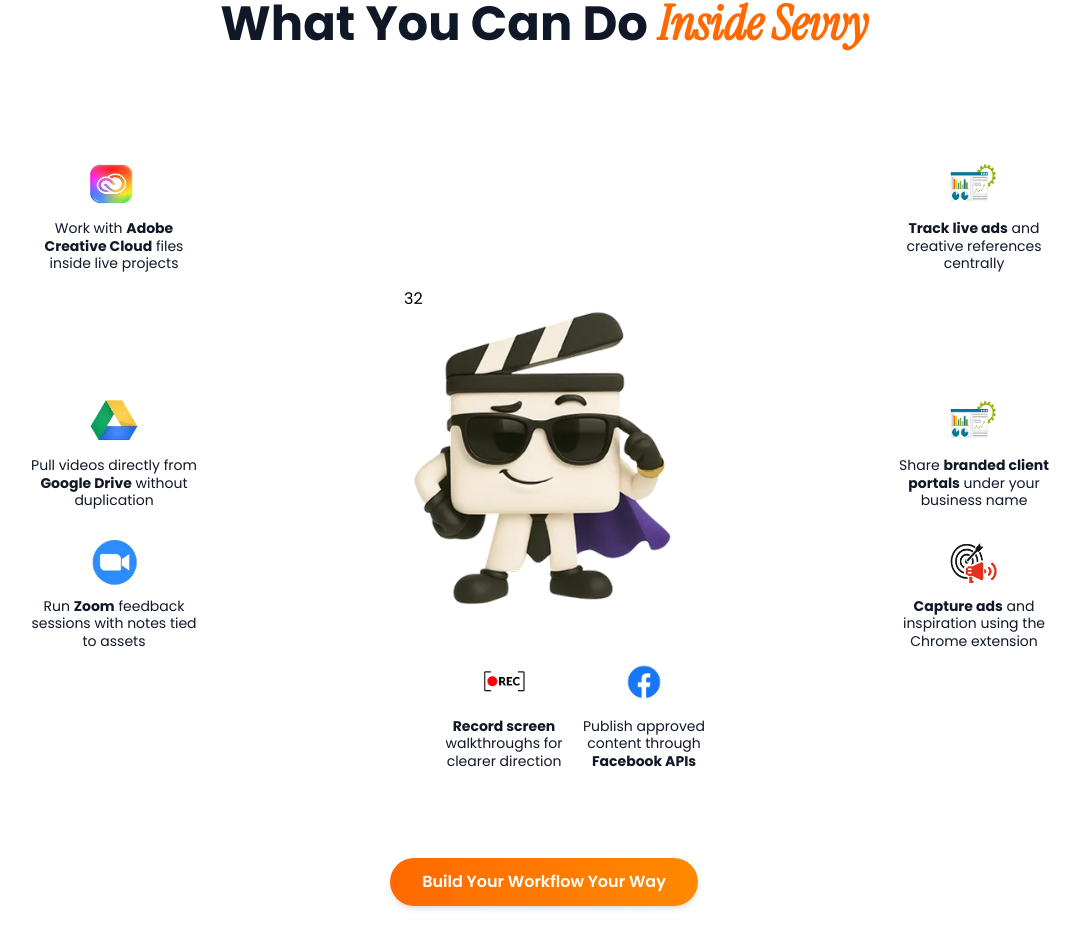
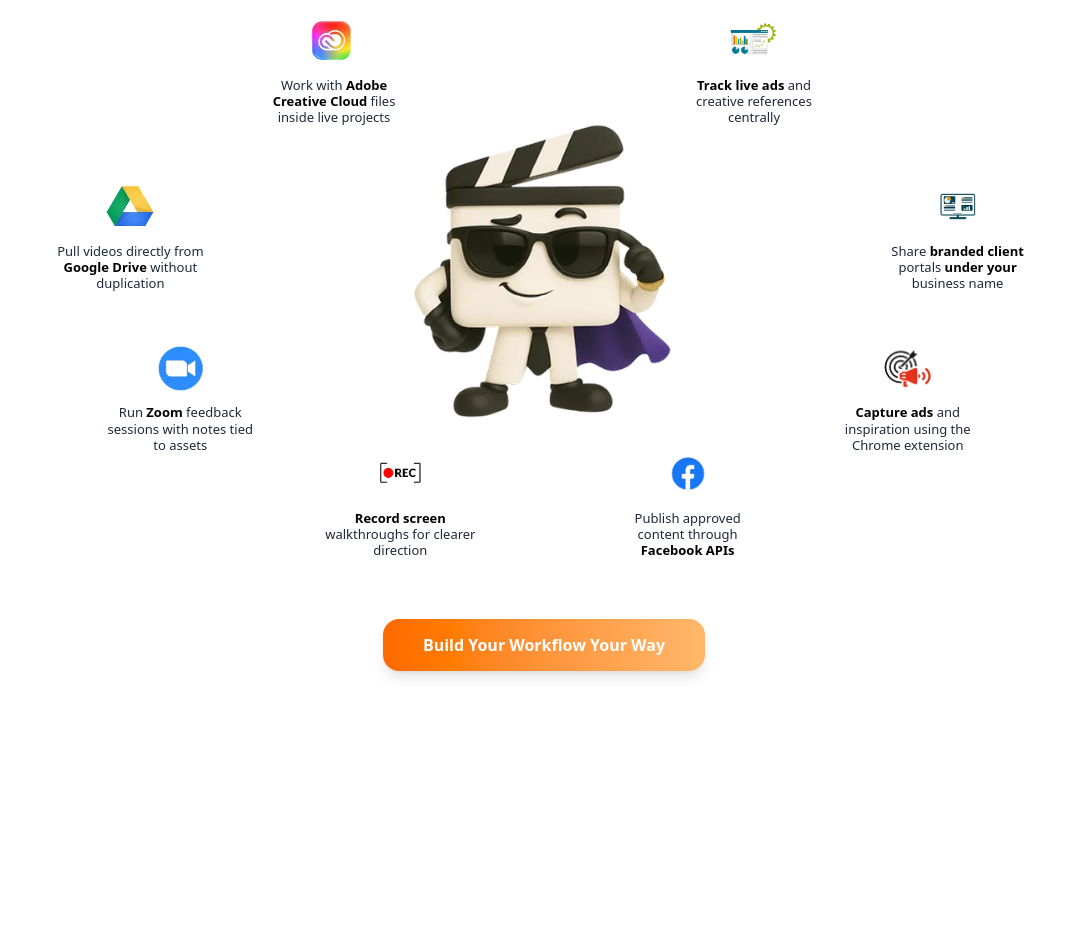
Before and after one commit to alihussnain1122/Sevvy, a React (Vite) app: page /how-it-works in a window 1280 px wide. Shown: the part 5796-6744 px from the top of the page, without its empty margins (96-1176 px from the left). After the commit the page ends 6483 px from the top, so only its background shows below. Built offline with nearby package versions, Linux system fonts and the light colour scheme; the HTML template or start-up script is replaced by a standard one; a web font is replaced by a local one.

Commit message:
update page-2

```diff
--- a/src/components/Works/Inside.jsx
+++ b/src/components/Works/Inside.jsx
@@ -1,136 +1,79 @@
 import React from "react";
 
 const Inside = () => {
+  // Image ke mutabiq exact angles
+  const items = [
+    { img: "/HowItWorks/Inside/adobe.webp", label: "Work with **Adobe**\n**Creative Cloud** files\ninside live projects", angle: 240 }, // Top Left
+    { img: "/HowItWorks/Inside/analytics.webp", label: "**Track live ads** and \ncreative references\n centrally", angle: 300 }, // Top Right
+    { img: "/HowItWorks/Inside/drive.webp", label: "Pull videos directly from \n**Google Drive** without \nduplication", angle: 190 }, // Mid Left
+    { img: "/HowItWorks/Inside/dashboard.webp", label: "Share **branded client \nportals** under your \nbusiness name", angle: -10 }, // Mid Right (Slightly above center)
+    { img: "/HowItWorks/Inside/zoom.webp", label: "Run **Zoom** feedback \nsessions with notes tied \nto assets", angle: 150 }, // Bottom Left
+    { img: "/HowItWorks/Inside/advertising.webp", label: "**Capture ads** and \ninspiration using the \nChrome extension", angle: 30 },  // Bottom Right
+    { img: "/HowItWorks/Inside/record.webp", label: "**Record screen** \nwalkthroughs for clearer \ndirection", angle: 110 },      // Bottom Mid-Left
+    { img: "/HowItWorks/Inside/facebook.webp", label: "Publish approved \ncontent through \n**Facebook APIs**", angle: 70 },        // Bottom Mid-Right
+  ];
+
+  // Oval shape settings
+  const radiusX = 420; // Width of the oval
+  const radiusY = 240; // Height of the oval (Kam karne se shape flat oval banegi)
+
   return (
-    <section className="w-full py-24">
-      <div className="max-w-6xl mx-auto px-6">
-
-        {/* Heading */}
-        <h2 className="text-4xl md:text-5xl font-bold text-gray-900 text-center mb-20">
-          What You Can Do <span className="italic text-orange-500 font-Instrument">Inside Sevvy</span>
+    <section className="w-full py-4 bg-white overflow-hidden font-sans">
+      <div className="max-w-7xl mx-auto px-6">
+        <h2 className="text-2xl md:text-4xl text-gray-900 text-center mb-24">
+          What You Can Do <span className="italic text-orange-300 font-Instrument">Inside Sevvy</span>
         </h2>
 
-        {/* Main Content Area - Desktop */}
-        <div className="hidden md:block relative w-full min-h-[650px]">
 
-          {/* Center Mascot */}
-          <div className="absolute top-1/2 left-1/2 -translate-x-1/2 -translate-y-1/2 z-10">32
+        {/* Responsive Oval Layout (Always visible, scales for mobile) */}
+        <div className="-mt-26 relative w-full h-[420px] md:h-[650px]">
+          {/* Mascot Center */}
+          <div className="absolute top-1/2 left-1/2 -translate-x-1/2 -translate-y-1/2 z-10">
             <img
               src="/HowItWorks/Inside/mascot.webp"
-              alt="Sevvy Mascot"
-              className="w-[280px] h-auto"
+              alt="Mascot"
+              className="w-[140px] h-auto md:w-[280px]"
             />
           </div>
-
-          {/* Top Left - Adobe */}
-          <div className="absolute top-8 left-8 text-center w-[180px]">
-            <img src="/HowItWorks/Inside/adobe.webp" alt="Adobe" className="w-12 h-12 mx-auto mb-3" />
-            <p className="text-sm text-gray-900 leading-tight">
-              Work with <span className="font-bold">Adobe Creative Cloud</span> files inside live projects
-            </p>
-          </div>
-
-          {/* Middle Left - Google Drive */}
-          <div className="absolute top-1/2 -translate-y-1/2 left-8 text-center w-[180px]">
-            <img src="/HowItWorks/Inside/drive.webp" alt="Google Drive" className="w-12 h-12 mx-auto mb-3" />
-            <p className="text-sm text-gray-900 leading-tight">
-              Pull videos directly from <span className="font-bold">Google Drive</span> without duplication
-            </p>
-          </div>
-
-          {/* Bottom Left - Zoom */}
-          <div className="absolute bottom-32 left-8 text-center w-[180px]">
-            <img src="/HowItWorks/Inside/zoom.webp" alt="Zoom" className="w-12 h-12 mx-auto mb-3" />
-            <p className="text-sm text-gray-900 leading-tight">
-              Run <span className="font-bold">Zoom</span> feedback sessions with notes tied to assets
-            </p>
-          </div>
-
-          {/* Bottom Center Left - Record */}
-          <div className="absolute bottom-2 left-1/2 -translate-x-[120px] text-center w-[160px]">
-            <img src="/HowItWorks/Inside/record.webp" alt="Record" className="w-12 h-12 mx-auto mb-3" />
-            <p className="text-sm text-gray-900 leading-tight">
-              <span className="font-bold">Record screen</span> walkthroughs for clearer direction
-            </p>
-          </div>
-
-          {/* Bottom Center Right - Facebook */}
-          <div className="absolute bottom-2 left-1/2 translate-x-[20px] text-center w-[160px]">
-            <img src="/HowItWorks/Inside/facebook.webp" alt="Facebook" className="w-12 h-12 mx-auto mb-3" />
-            <p className="text-sm text-gray-900 leading-tight">
-              Publish approved content through <span className="font-bold">Facebook APIs</span>
-            </p>
-          </div>
-
-          {/* Top Right - Track Ads */}
-          <div className="absolute top-8 right-8 text-center w-[180px]">
-            <img src="/HowItWorks/Inside/analytics.webp" alt="Track Ads" className="w-12 h-12 mx-auto mb-3" />
-            <p className="text-sm text-gray-900 leading-tight">
-              <span className="font-bold">Track live ads</span> and creative references centrally
-            </p>
-          </div>
-
-          {/* Middle Right - Client Portal */}
-          <div className="absolute top-1/2 -translate-y-1/2 right-8 text-center w-[180px]">
-            <img src="/HowItWorks/Inside/analytics.webp" alt="Client Portal" className="w-12 h-12 mx-auto mb-3" />
-            <p className="text-sm text-gray-900 leading-tight">
-              Share <span className="font-bold">branded client portals</span> under your business name
-            </p>
-          </div>
-
-          {/* Bottom Right - Capture */}
-          <div className="absolute bottom-32 right-8 text-center w-[180px]">
-            <img src="/HowItWorks/Inside/advertising.webp" alt="Capture" className="w-12 h-12 mx-auto mb-3" />
-            <p className="text-sm text-gray-900 leading-tight">
-              <span className="font-bold">Capture ads</span> and inspiration using the Chrome extension
-            </p>
-          </div>
-
+          {items.map((item, index) => {
+            // Responsive oval radii
+            const isMobile = typeof window !== 'undefined' && window.innerWidth < 768;
+            const rX = isMobile ? 180 : radiusX;
+            const rY = isMobile ? 110 : radiusY;
+            const radian = (item.angle * Math.PI) / 180;
+            const x = rX * Math.cos(radian);
+            const y = rY * Math.sin(radian);
+            return (
+              <div
+                key={index}
+                className="absolute flex flex-col items-center text-center w-[140px] md:w-[220px]"
+                style={{
+                  left: `calc(50% + ${x}px)`,
+                  top: `calc(50% + ${y}px)`,
+                  transform: "translate(-50%, -50%)",
+                }}
+              >
+                <img src={item.img} alt="" className="w-8 h-8 md:w-12 md:h-12 object-contain mb-2 md:mb-3" />
+                <p className="text-xs md:text-[13px] text-gray-800 leading-tight">
+                  {item.label.split("\n").map((line, idx) => (
+                    <span key={idx} className="block">
+                      {line.split("**").map((part, i) =>
+                        i % 2 === 1 ? <b key={i} className="font-bold text-black">{part}</b> : part
+                      )}
+                    </span>
+                  ))}
+                </p>
+              </div>
+            );
+          })}
         </div>
 
-        {/* Mobile Layout - Simple Grid */}
-        <div className="md:hidden grid grid-cols-1 gap-8">
-          <div className="text-center">
-            <img src="/HowItWorks/Inside/adobe.webp" alt="Adobe" className="w-12 h-12 mx-auto mb-3" />
-            <p className="text-sm text-gray-900">Work with <span className="font-bold">Adobe Creative Cloud</span> files inside live projects</p>
-          </div>
-          <div className="text-center">
-            <img src="/HowItWorks/inside/drive.png" alt="Google Drive" className="w-12 h-12 mx-auto mb-3" />
-            <p className="text-sm text-gray-900">Pull videos directly from <span className="font-bold">Google Drive</span> without duplication</p>
-          </div>
-          <div className="text-center">
-            <img src="/HowItWorks/inside/zoom.png" alt="Zoom" className="w-12 h-12 mx-auto mb-3" />
-            <p className="text-sm text-gray-900">Run <span className="font-bold">Zoom</span> feedback sessions with notes tied to assets</p>
-          </div>
-          <div className="text-center">
-            <img src="/HowItWorks/inside/record.png" alt="Record" className="w-12 h-12 mx-auto mb-3" />
-            <p className="text-sm text-gray-900"><span className="font-bold">Record screen</span> walkthroughs for clearer direction</p>
-          </div>
-          <div className="text-center">
-            <img src="/HowItWorks/inside/facebook.png" alt="Facebook" className="w-12 h-12 mx-auto mb-3" />
-            <p className="text-sm text-gray-900">Publish approved content through <span className="font-bold">Facebook APIs</span></p>
-          </div>
-          <div className="text-center">
-            <img src="/HowItWorks/inside/analytics.png" alt="Track Ads" className="w-12 h-12 mx-auto mb-3" />
-            <p className="text-sm text-gray-900"><span className="font-bold">Track live ads</span> and creative references centrally</p>
-          </div>
-          <div className="text-center">
-            <img src="/HowItWorks/inside/portal.png" alt="Client Portal" className="w-12 h-12 mx-auto mb-3" />
-            <p className="text-sm text-gray-900">Share <span className="font-bold">branded client portals</span> under your business name</p>
-          </div>
-          <div className="text-center">
-            <img src="/HowItWorks/inside/capture.png" alt="Capture" className="w-12 h-12 mx-auto mb-3" />
-            <p className="text-sm text-gray-900"><span className="font-bold">Capture ads</span> and inspiration using the Chrome extension</p>
-          </div>
-        </div>
-
-        {/* CTA Button */}
-        <div className="text-center mt-20">
-          <button className="px-8 py-3 bg-gradient-to-r from-orange-500 to-orange-400 text-white font-semibold rounded-full shadow-md hover:scale-105 transition-all duration-300">
+        {/* CTA */}
+        <div className="text-center mt-4">
+          <button className="px-10 py-3.5 bg-gradient-to-r from-orange-500 to-orange-300 text-white font-bold rounded-2xl shadow-lg hover:scale-105 transition-all cursor-pointer">
             Build Your Workflow Your Way
           </button>
         </div>
-
       </div>
     </section>
   );
```
